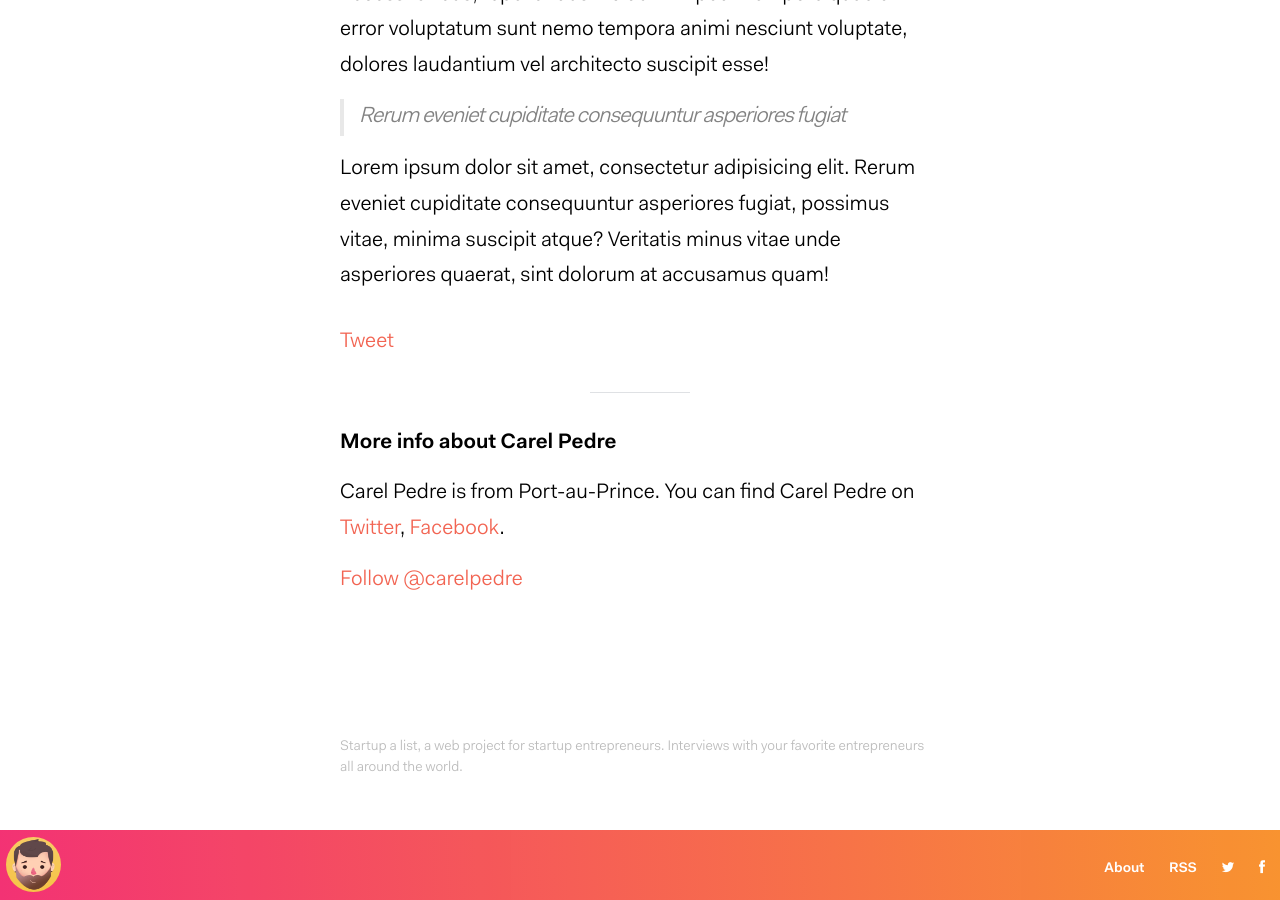
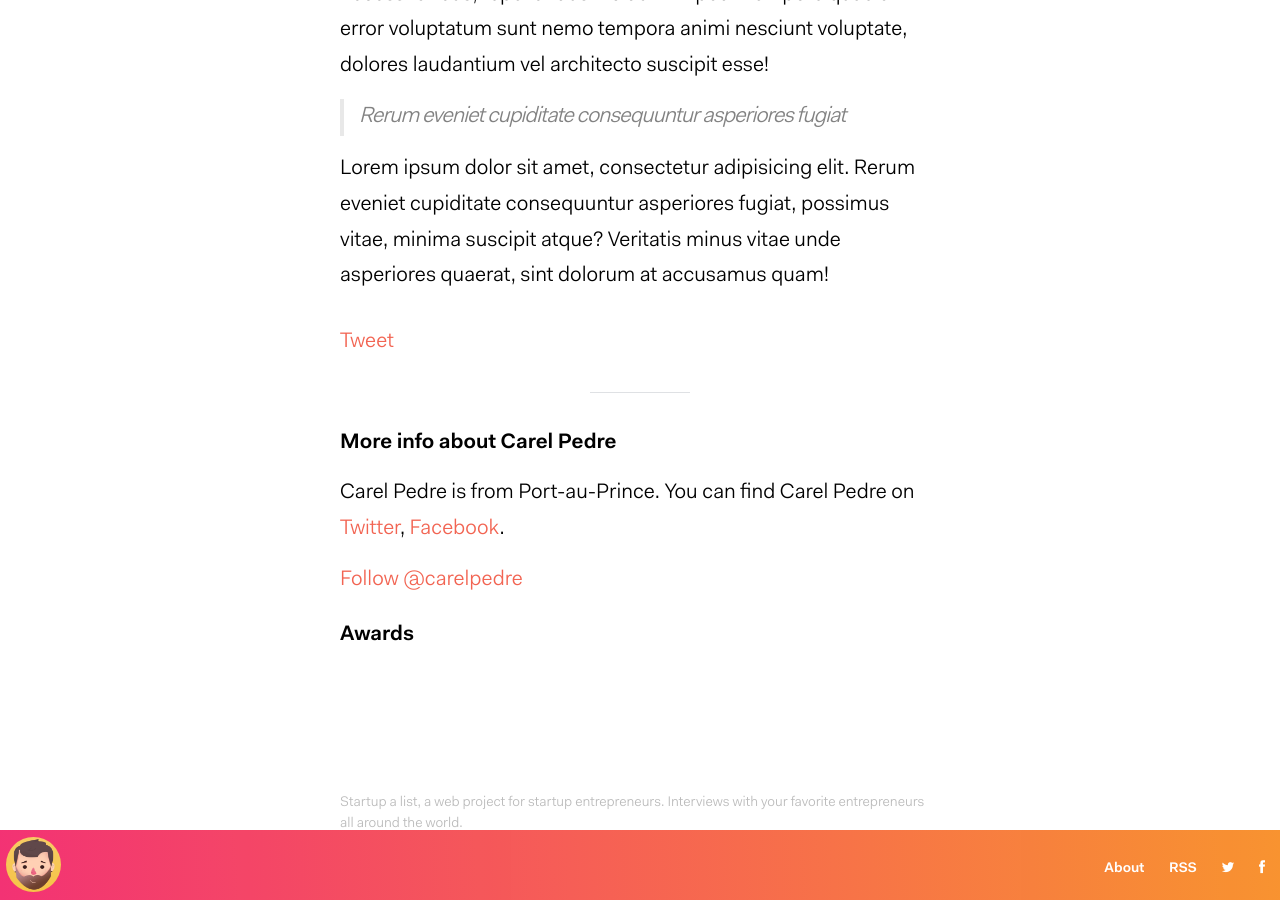
Before and after one commit to kenold/startup-alist, a Jekyll site: the page built from _people/carel-pedre.md, in a window 1280 px wide and 900 px high, scrolled down 629 px. Built offline with Jekyll 4.4.1, drawn with Linux system fonts in a browser that asks for light colours; comment, search, counter and statistics services are not loaded.

Commit message:
display person's awards

```diff
--- a/_layouts/person.html
+++ b/_layouts/person.html
@@ -53,12 +53,13 @@
     </script>
   </div>
 
-  <!-- div class="related">
-    <h2>Related</h2>
-    {% for person in site.related_people limit:3 %}
-      <li><a href="{{ person.url }}" title="{{ person.full_name }}">{{ person.full_name }}
-       &nbsp; <span class="post-meta">{{ person.company }}</span></a>
-    {% endfor %}
-</div -->
+  <div class="related">
+    <h2>Awards</h2>
+        <ul>
+            {% for award in page.awards %}
+                <li>{{ award.year }} - {{ award.category }} @ {{ award.org }}</li>
+            {% endfor %}
+        </ul>
+    </div>
 
 </div>
```
